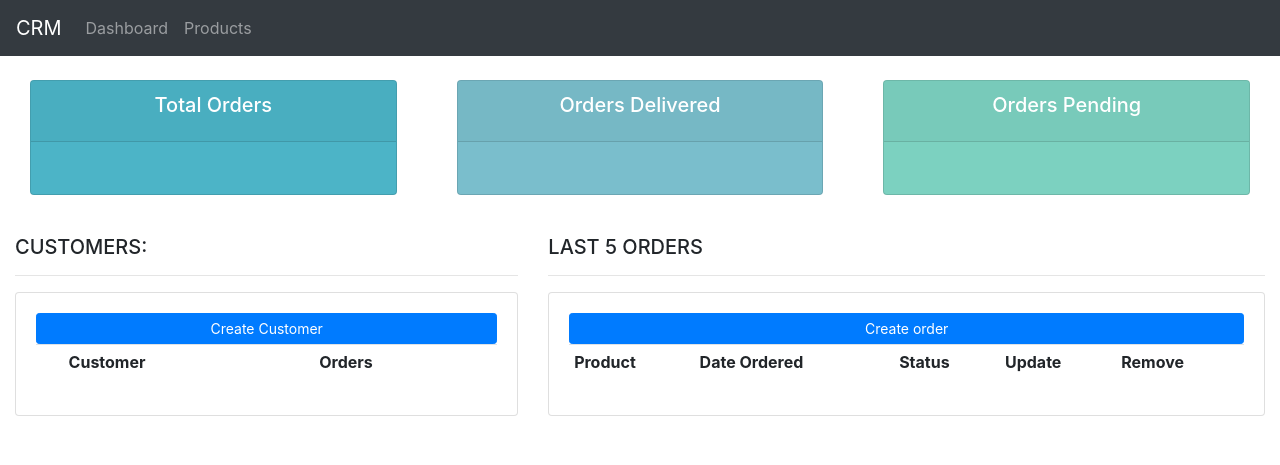
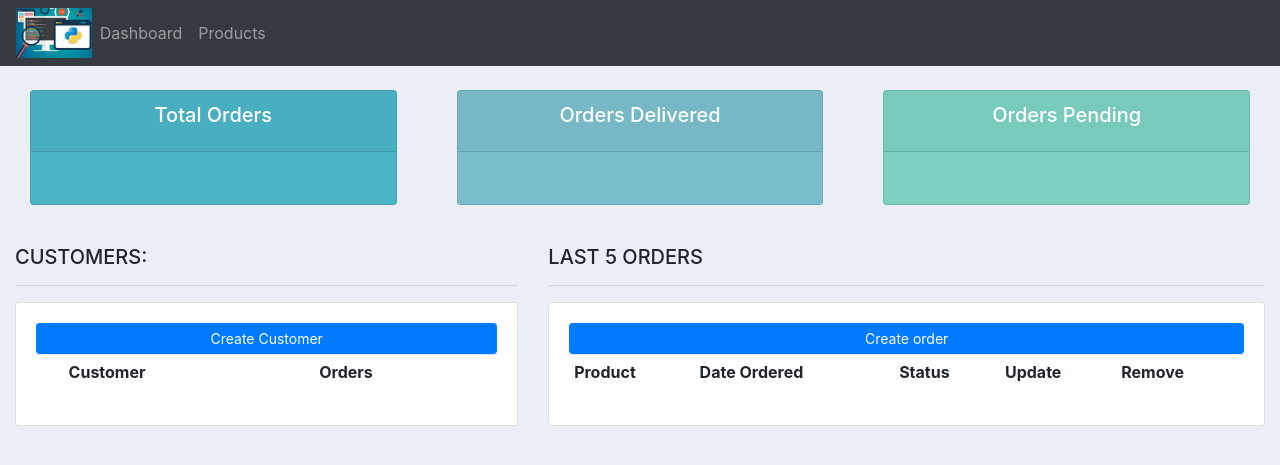
Before and after one commit to Dihfahsih1/customer-order-system, a Django app: page / in a window 1280 px wide. Shown: the top 465 px of the page. Run offline with Django 3.2, Linux system fonts and the light colour scheme; lists and menus that the app fills with data are empty; some libraries are stand-ins or nearby versions.

Commit message:
move static folder to root dir

```diff
--- a/accounts/templates/accounts/main.html
+++ b/accounts/templates/accounts/main.html
@@ -11,7 +11,7 @@
         <link rel="stylesheet" href="{% static '/css/bootstrap.min.css' %}">
     </head>
 
-    <body>
+    <body style="background-color: #ebeff5;">
         {% include 'accounts/navbar.html' %}
         {% block content %}
 
--- a/accounts/templates/accounts/navbar.html
+++ b/accounts/templates/accounts/navbar.html
@@ -1,5 +1,6 @@
+{% load static %}
 <nav class="navbar navbar-expand-lg navbar-dark bg-dark">
-    <a class="navbar-brand" href="#">CRM</a>
+    <img src="{% static 'images/logo.JPG' %}" height=50>
     <button class="navbar-toggler" type="button" data-toggle="collapse"
     data-target="#navbarNav" aria-controls="navbarNav" aria-expanded="false"
     aria-label="Toggle navigation">
--- a/crm/settings.py
+++ b/crm/settings.py
@@ -115,4 +115,5 @@ USE_TZ = True
 # https://docs.djangoproject.com/en/2.2/howto/static-files/
 
 STATIC_URL = '/static/'
+MEDIA_URL = '/images/'
 STATICFILES_DIRS = [os.path.join(BASE_DIR,'static')]
--- a/accounts/static/css/main.css
+++ b/static/css/main.css
@@ -1,9 +1,7 @@
 #logo{
 
 }
-body{
-    background-color: #ebeff5;
-}
+
 
 #total-orders{
 background-color: #4cb4c7;
```
Also changed, not shown: static/css/bootstrap.min.css (renamed from accounts/static/css/bootstrap.min.css), static/images/logo.jpg (added), static/js/bootstrap.min.js (renamed from accounts/static/js/bootstrap.min.js).
